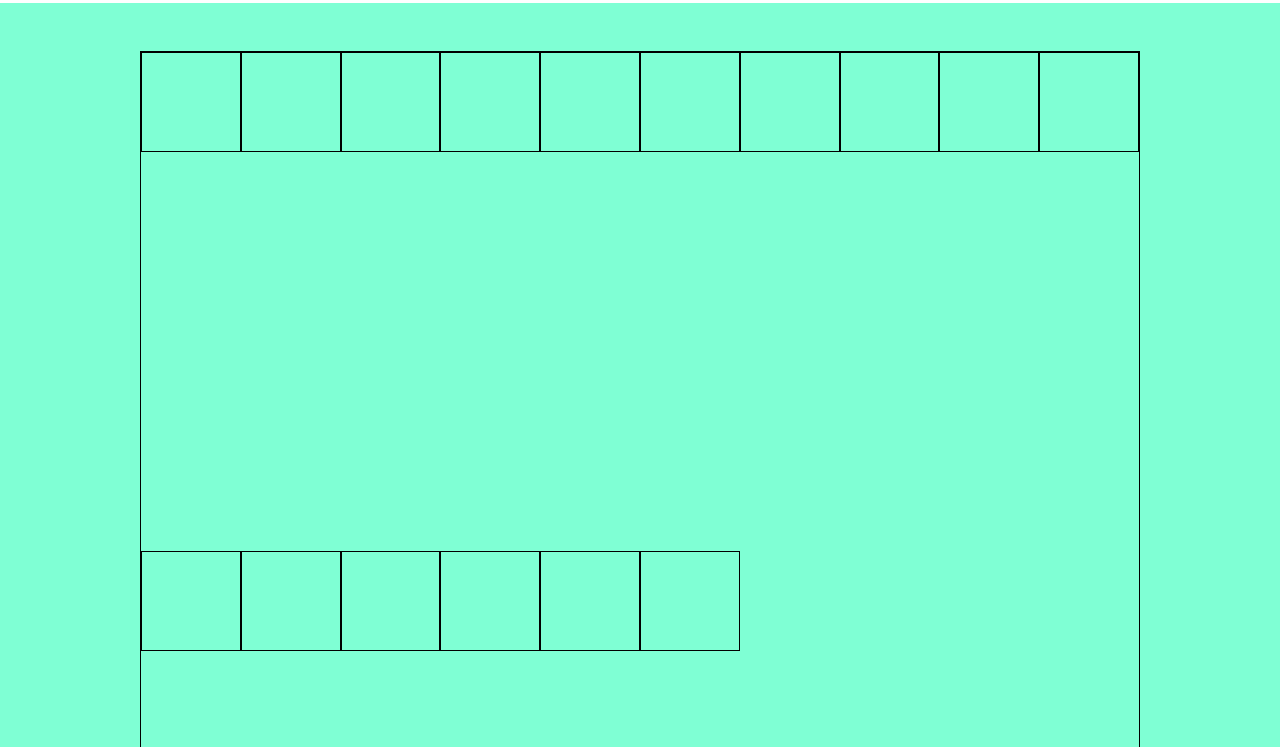
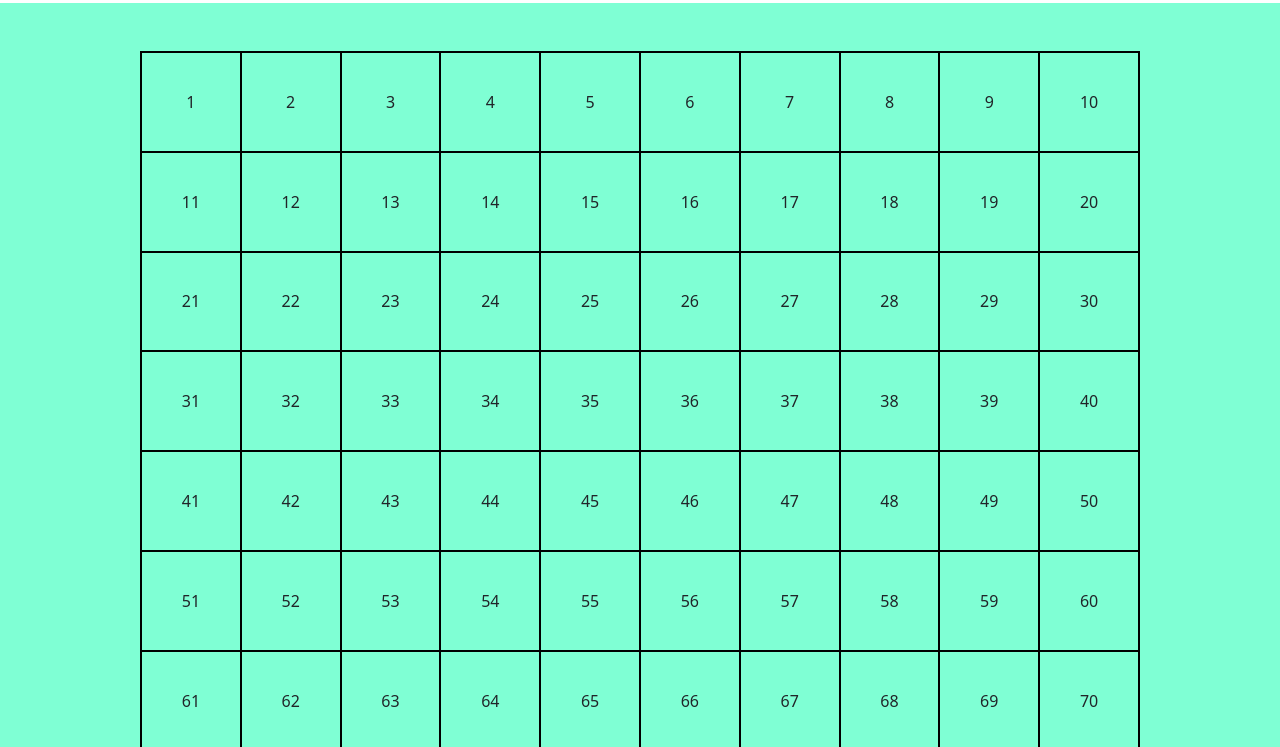
Before and after one commit to GabrieleRizzo19/js-campominato-grid, a plain HTML site: page index.html in a window 1280 px wide. Shown: the part 53-800 px from the top of the page. Drawn offline with nearby package versions, Linux system fonts and the light colour scheme.

Commit message:
add square with js

```diff
--- a/css/main.css
+++ b/css/main.css
@@ -1,16 +1,29 @@
+:root{
+    --10x10GridSize: 1000px;
+    --9x9GridSize: 900px;
+    --7x7GridSize: 700px;
+    --10x10SquareOnRow: 10;
+    --9x9SquareOnRow: 9;
+    --7x7SquareOnRow: 7;
+}
+
+
 main{
     background-color: aquamarine;
 }
 
 #my-grid{
     margin: 3em auto;
-    width: 1000px;
-    height: 1000px;
+    width: var(--10x10GridSize);
+    height: var(--10x10GridSize);
     border: 1px solid black;
 }
 
 .my-square{
-    width: calc( 100% / 10);
-    height: calc( 100% / 10);
+    width: calc( 100% / var(--10x10SquareOnRow) );
+    height: calc( 100% / var(--10x10SquareOnRow));
     border: 0.5px solid black;
+    display: flex;
+    justify-content: center;
+    align-items: center;
 }
--- a/index.html
+++ b/index.html
@@ -19,23 +19,8 @@
 
         <main>
             <div id="main-wrapper" class="container d-flex justify-content-center">
-                <div id="my-grid" class="d-flex justify-content-start align-items-start flex-wrap">
-                    <div class="my-square"></div>
-                    <div class="my-square"></div>
-                    <div class="my-square"></div>
-                    <div class="my-square"></div>
-                    <div class="my-square"></div>
-                    <div class="my-square"></div>
-                    <div class="my-square"></div>
-                    <div class="my-square"></div>
-                    <div class="my-square"></div>
-                    <div class="my-square"></div>
-                    <div class="my-square"></div>
-                    <div class="my-square"></div>
-                    <div class="my-square"></div>
-                    <div class="my-square"></div>
-                    <div class="my-square"></div>
-                    <div class="my-square"></div>
+                <div id="my-grid" class="d-flex justify-content-start align-content-start flex-wrap">
+                    <!-- <div class="my-square"></div> -->
 
                 </div>
             </div>
--- a/js/main.js
+++ b/js/main.js
@@ -0,0 +1,12 @@
+const grid = document.getElementById("my-grid");
+
+for( let i=1; i <= 100; i++ ){
+    const newSquare = document.createElement("div");
+    newSquare.classList.add("my-square");
+    newSquare.innerHTML = i;
+    newSquare.addEventListener("click", function(){
+        this.classList.toggle("bg-success");
+        console.log(`Hai cliccato il ${i}° quadrato`);
+    })
+    grid.append(newSquare);
+}
```
